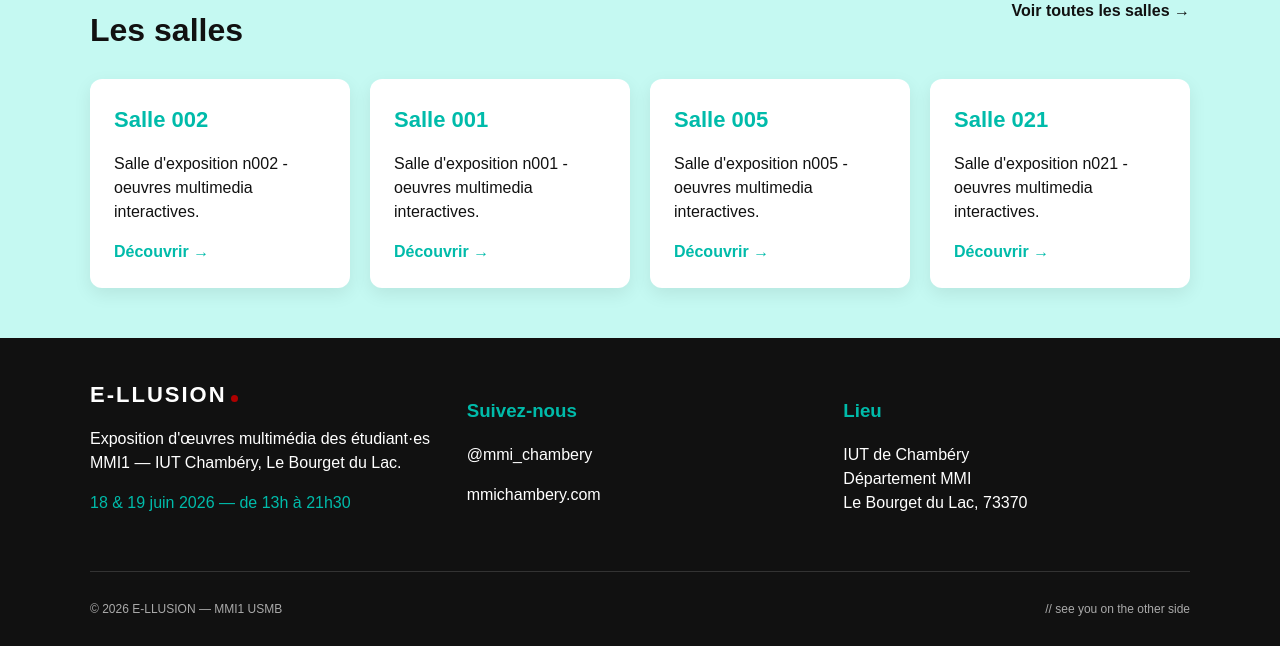
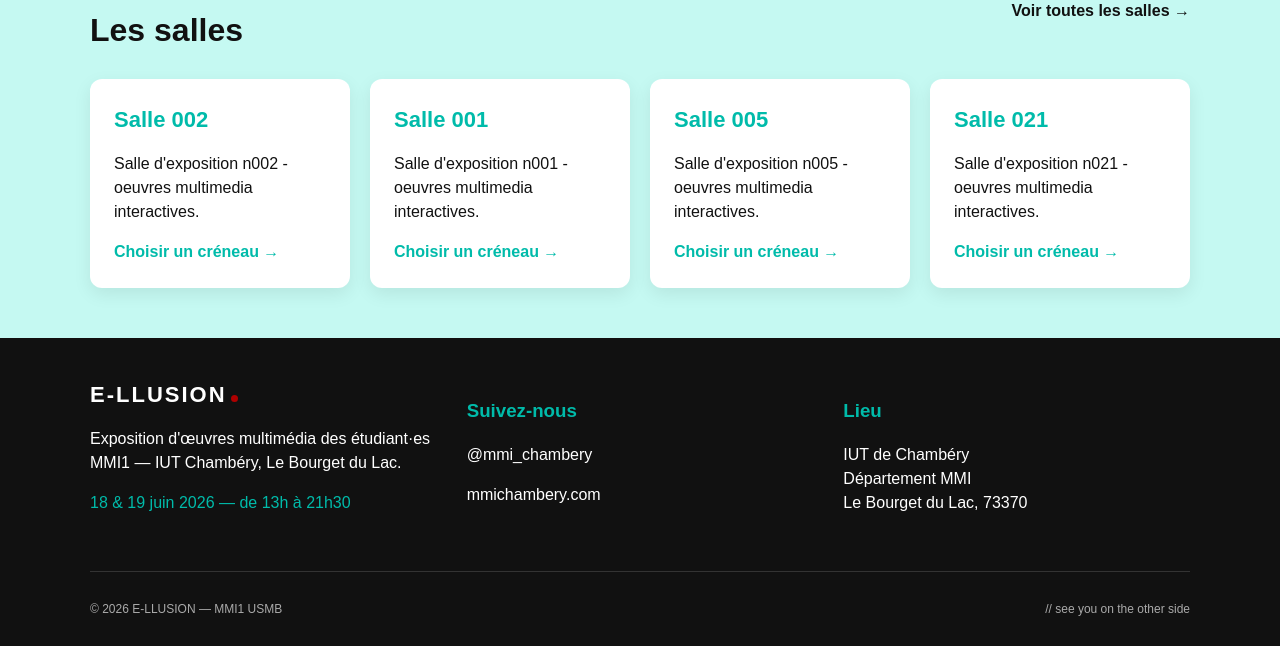
Before and after one commit to moh7391/La-SAE203, a PHP site: page / in a window 1280 px wide. Shown: the part 583-1229 px from the top of the page. Run offline with PHP 8.4, Linux system fonts and the light colour scheme; data comes from the database, SQL or seed files in the repository.

Commit message:
modif index

```diff
--- a/Visiteurs/index.php
+++ b/Visiteurs/index.php
@@ -38,7 +38,7 @@ $salles = eillusion_get_salles($CONNEXION);
           <article class="room-card">
             <div class="room-number"><?php echo e($salle['nom_salle']); ?></div>
             <p><?php echo e($salle['description']); ?></p>
-            <a href="salle.php?id_salle=<?php echo (int) $salle['id_salle']; ?>" class="text-link teal">Découvrir →</a>
+            <a href="inscription.php?id_salle=<?php echo (int) $salle['id_salle']; ?>" class="text-link teal">Choisir un créneau →</a>
           </article>
         <?php } ?>
       </div>
```
